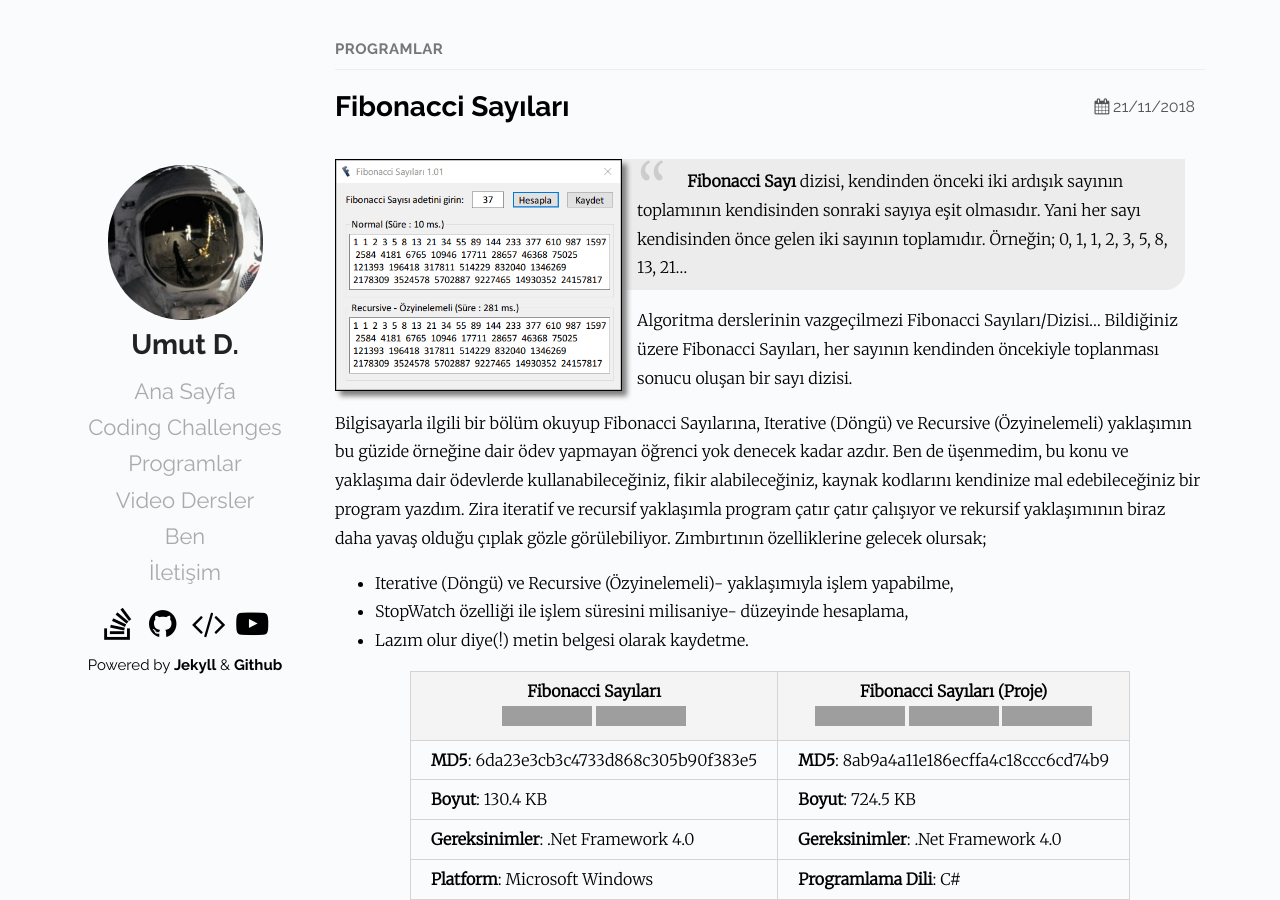
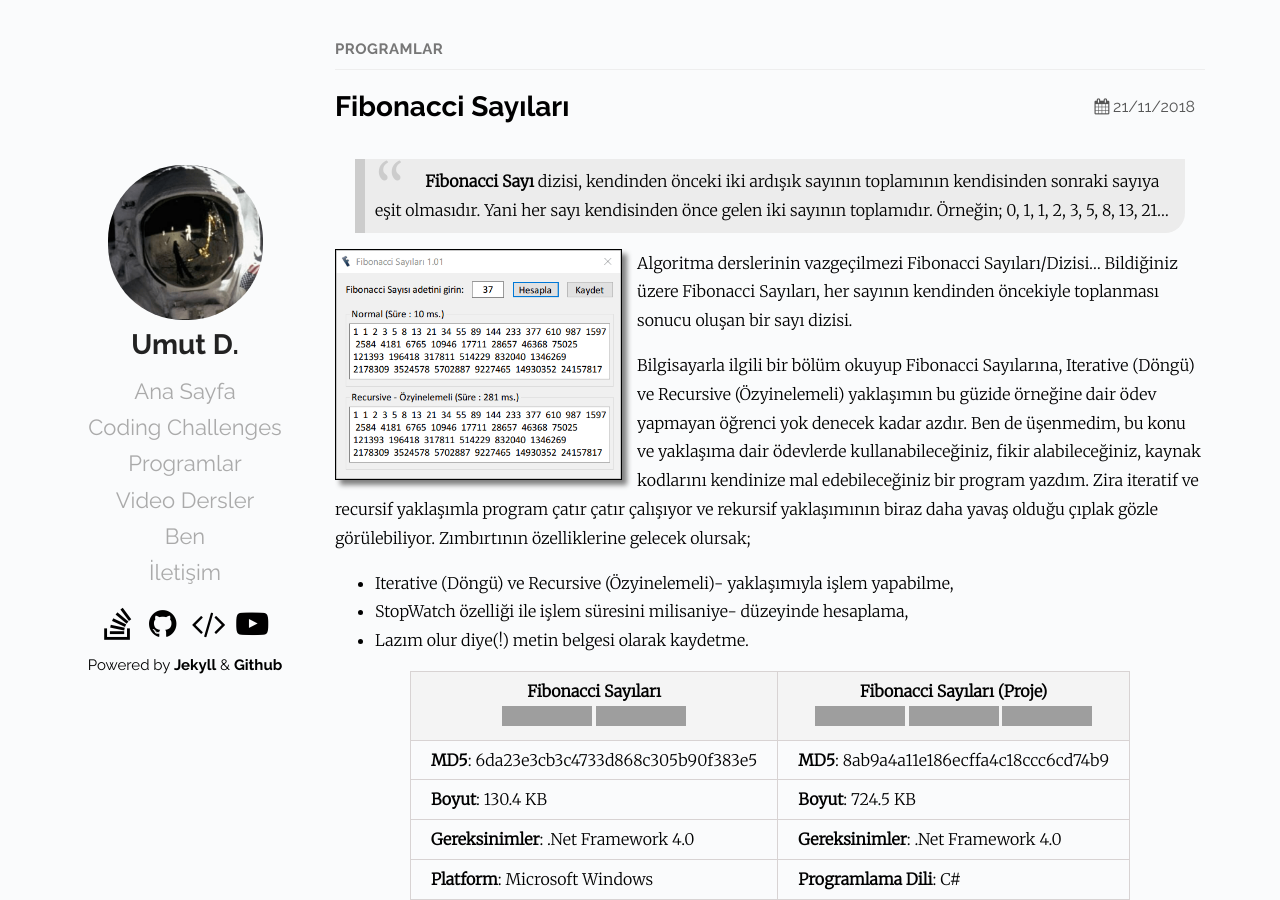
Before and after one commit to Umut-D/umutd.com, a Jekyll site: the page built from _posts/programlar/2018-11-21-fibonacci-sayilari.md, in a window 1280 px wide and 900 px high. Built offline with Jekyll 4.4.1, drawn with Linux system fonts in a browser that asks for light colours; grey boxes are pictures that could not be loaded.

```diff
--- a/_posts/programlar/2018-11-21-fibonacci-sayilari.md
+++ b/_posts/programlar/2018-11-21-fibonacci-sayilari.md
@@ -8,9 +8,9 @@
   - /programlar/fibonacci-sayilari/
   - /etiket/fibonacci-sayilari/
 ---
+> **Fibonacci Sayı** dizisi, kendinden önceki iki ardışık sayının toplamının kendisinden sonraki sayıya eşit olmasıdır. Yani her sayı kendisinden önce gelen iki sayının toplamıdır. Örneğin; 0, 1, 1, 2, 3, 5, 8, 13, 21...
+
 ![fibonacci-sayilari](/images/programlar/fibonacci-sayilari.png){: width="33%"}
-
-> **Fibonacci Sayı** dizisi, kendinden önceki iki ardışık sayının toplamının kendisinden sonraki sayıya eşit olmasıdır. Yani her sayı kendisinden önce gelen iki sayının toplamıdır. Örneğin; 0, 1, 1, 2, 3, 5, 8, 13, 21...
 
 Algoritma derslerinin vazgeçilmezi Fibonacci Sayıları/Dizisi… Bildiğiniz üzere Fibonacci Sayıları, her sayının kendinden öncekiyle toplanması sonucu oluşan bir sayı dizisi.
 
```
